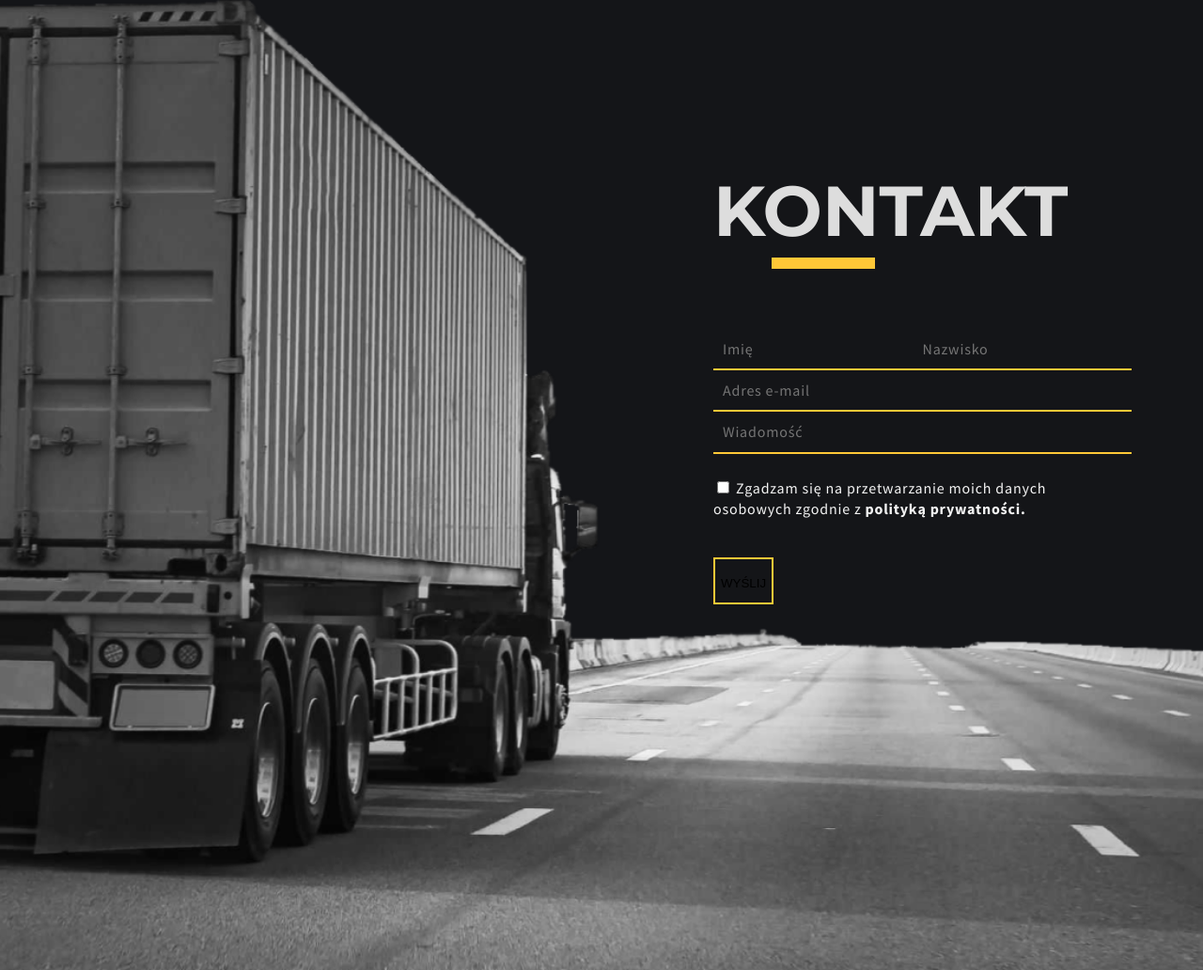
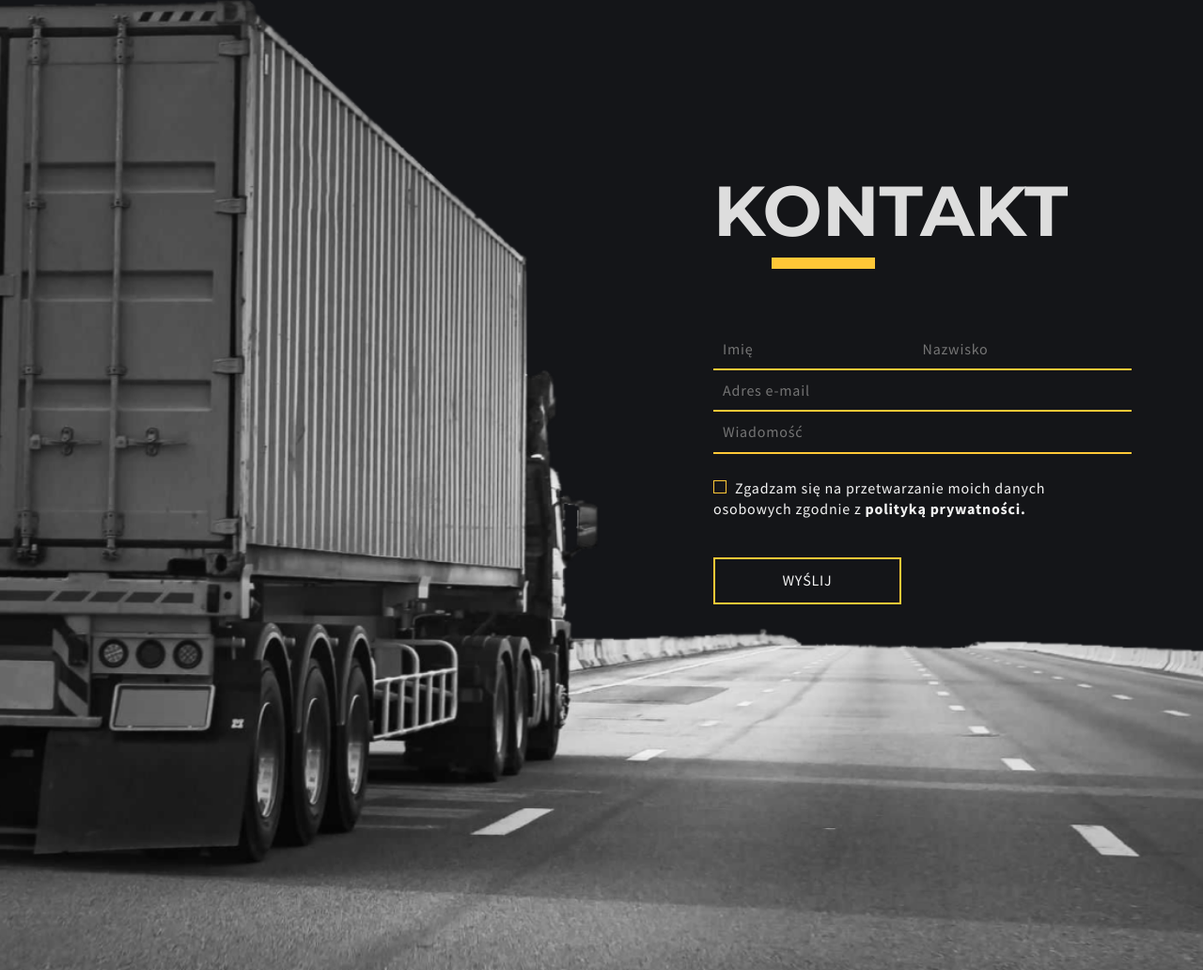
Before and after one commit to Nigtellios/milalogistics, a PHP site: page / in a window 1280 px wide. Shown: the part 3317-4349 px from the top of the page at 94% size. Run offline with PHP 8.4, Linux system fonts and the light colour scheme; some web fonts are replaced.

Commit message:
v0.05 - Critical layout fix

```diff
--- a/css/style.css
+++ b/css/style.css
@@ -783,9 +783,41 @@ input[type=text], input[type=mail] {
   color: #F4F4F4;
 }
 
-input[type="checkbox" i] {
-  background-color: rgba(0,0,0, 0.0);
+.form-rodo__checkbox {
+  appearance: none;
+  padding: 6px;
+  margin: 0 5px 0 0;
+  border: 1px solid #FFC837;
+  position: relative;
+}
+
+.form-rodo__checkbox:checked:after {
+  content: "x";
+  font-size: 15px;
+  color: #FFC837;
+  text-align: center;
+  line-height: 5px;
+  position: absolute;
+  right: 0.2em;
+  top: 0.1em;
+}
+
+input[type="button"] {
+  width: 200px;
+  height: 50px;
+  margin: 40px 0 40px 0;
+  display: block;
+  text-align: center;
+  line-height: 50px;
+  background: #141518;
   border: 2px solid #FFC837;
+  font-family: Source Sans Pro;
+  font-style: normal;
+  font-weight: normal;
+  font-size: 16px;
+  line-height: 140%;
+  letter-spacing: 0.05em;
+  color: #F4F4F4;
 }
 
 /* Footer Styles */
--- a/index.html
+++ b/index.html
@@ -176,7 +176,7 @@
                 </label>
               </div>
               <div class="form-rodo">
-                <input type="checkbox" id="rodo1" name="rodo" value="">
+                <input type="checkbox" id="rodo1" name="rodo" class="form-rodo__checkbox">
                 <label for="rodo">Zgadzam się na przetwarzanie moich danych osobowych zgodnie z <strong>polityką prywatności.</strong></label>
               </div>
               <div>
```
